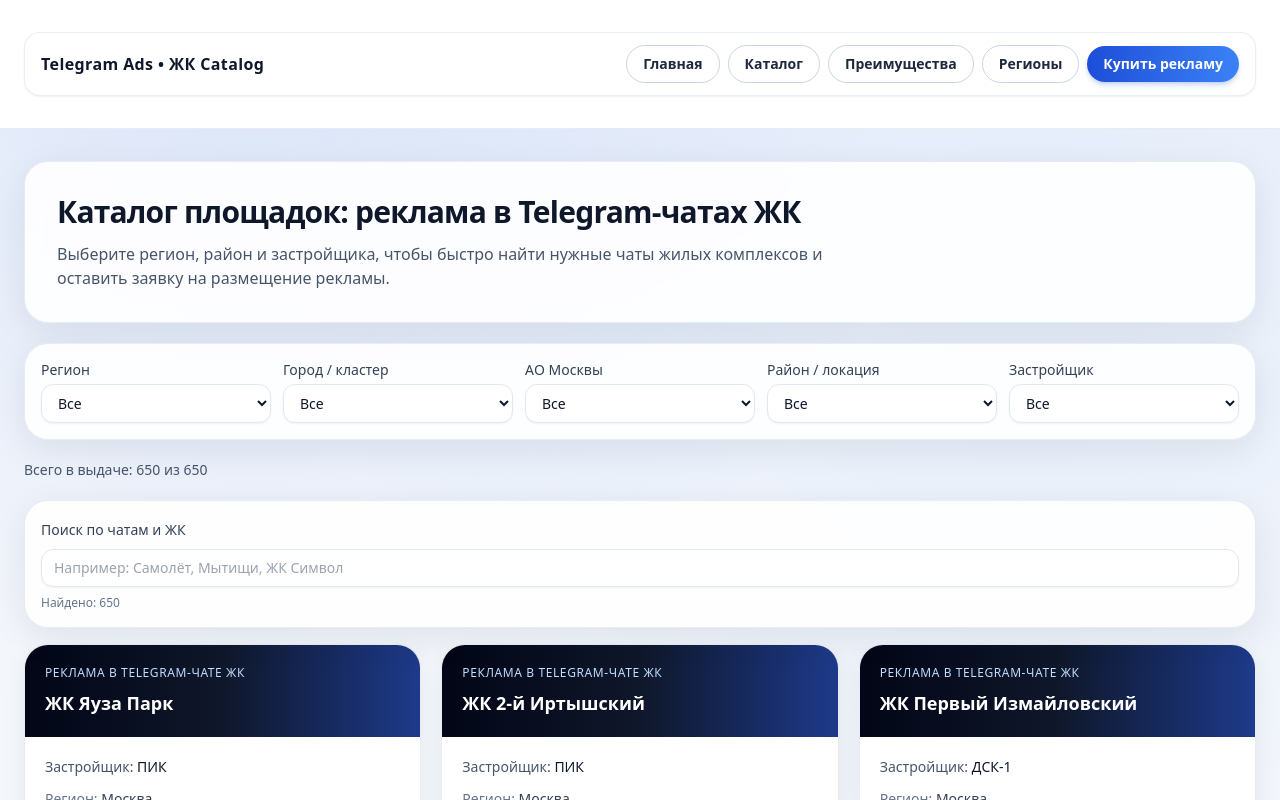
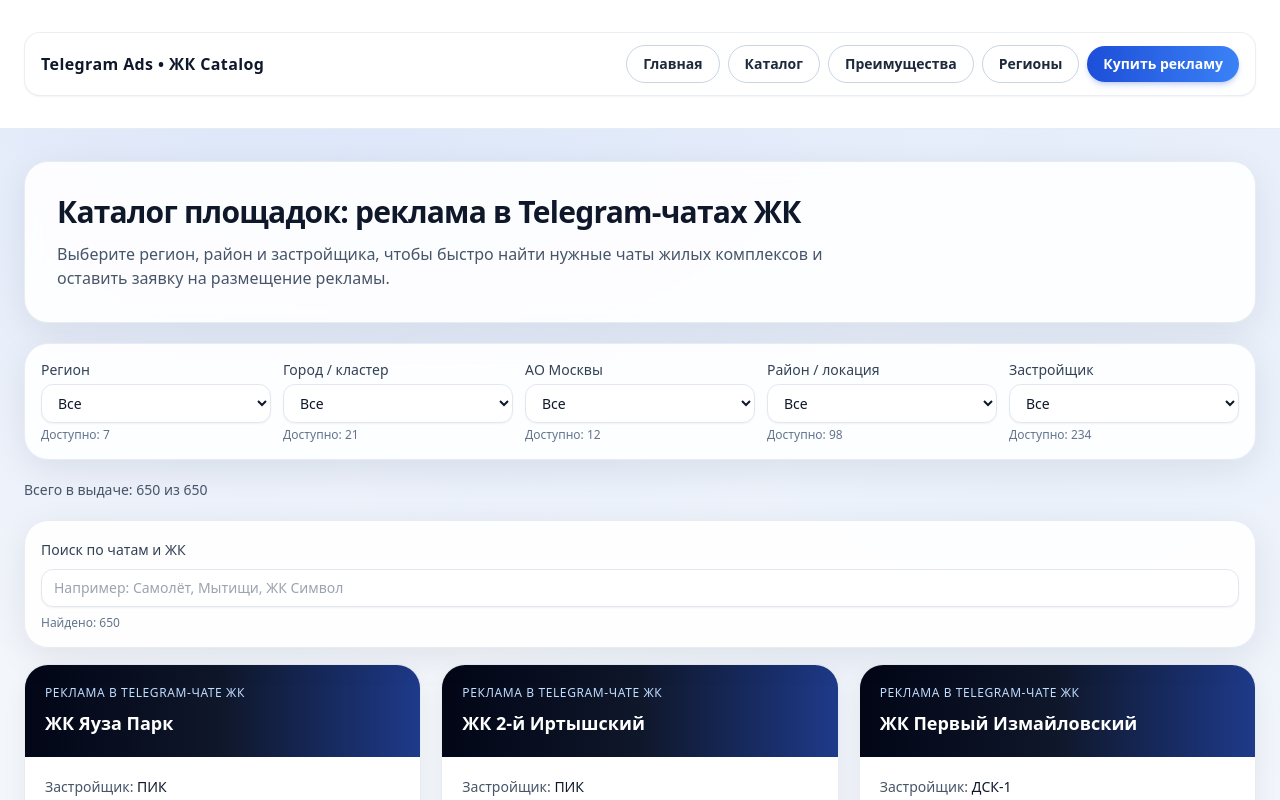
Before and after one commit to ff6d5df3d2cfaa44952bd642aaa40189/igor, a Next.js app: page /catalog in a window 1280 px wide. Shown: the top 800 px of the page. Built offline with nearby package versions, Linux system fonts and the light colour scheme.

Commit message:
feat: make catalog filters dependent on current selections

```diff
--- a/app/catalog/page.tsx
+++ b/app/catalog/page.tsx
@@ -20,6 +20,8 @@ export default async function CatalogPage({ searchParams }: { searchParams: Prom
   const params = await searchParams;
   const options = getFilterOptions();
 
+  const allItems = getCatalog();
+
   const filtered = filterCatalog({
     region: params.region,
     cityCluster: params.city,
@@ -39,6 +41,7 @@ export default async function CatalogPage({ searchParams }: { searchParams: Prom
       </section>
 
       <CatalogFilters
+        items={allItems}
         options={{
           regions: options.regions,
           cityClusters: options.cityClusters,
@@ -47,7 +50,7 @@ export default async function CatalogPage({ searchParams }: { searchParams: Prom
           developers: options.developers,
         }}
       />
-      <p className="text-sm text-slate-600">Всего в выдаче: {filtered.length} из {getCatalog().length}</p>
+      <p className="text-sm text-slate-600">Всего в выдаче: {filtered.length} из {allItems.length}</p>
       <CatalogGrid items={filtered} searchable />
     </main>
   );
--- a/components/CatalogFilters.tsx
+++ b/components/CatalogFilters.tsx
@@ -1,6 +1,9 @@
 'use client';
 
+import { useMemo } from 'react';
 import { usePathname, useRouter, useSearchParams } from 'next/navigation';
+import { CatalogItem } from '@/lib/types';
+import { slugify } from '@/lib/catalog';
 
 type Option = { label: string; value: string };
 
@@ -12,19 +15,73 @@ type OptionGroups = {
   developers: Option[];
 };
 
-export function CatalogFilters({ options }: { options: OptionGroups }) {
+type ParamKey = 'region' | 'city' | 'ao' | 'district' | 'developer';
+
+const ALL_KEYS: ParamKey[] = ['region', 'city', 'ao', 'district', 'developer'];
+
+const getItemValueByParam = (item: CatalogItem, key: ParamKey): string => {
+  if (key === 'region') return item.slugRegion;
+  if (key === 'city') return item.slugCityCluster;
+  if (key === 'ao') return slugify(item.moscowArea);
+  if (key === 'district') return item.slugDistrict;
+  return slugify(item.developer);
+};
+
+export function CatalogFilters({ options, items }: { options: OptionGroups; items: CatalogItem[] }) {
   const params = useSearchParams();
   const router = useRouter();
   const pathname = usePathname();
+
+  const selected = {
+    region: params.get('region') ?? '',
+    city: params.get('city') ?? '',
+    ao: params.get('ao') ?? '',
+    district: params.get('district') ?? '',
+    developer: params.get('developer') ?? '',
+  };
+
+  const availableByParam = useMemo(() => {
+    const computeAvailable = (target: ParamKey) => {
+      const activeWithoutTarget = ALL_KEYS.filter((key) => key !== target).filter((key) => selected[key]);
+
+      const filteredItems = items.filter((item) =>
+        activeWithoutTarget.every((key) => getItemValueByParam(item, key) === selected[key]),
+      );
+
+      return new Set(filteredItems.map((item) => getItemValueByParam(item, target)).filter(Boolean));
+    };
+
+    return {
+      region: computeAvailable('region'),
+      city: computeAvailable('city'),
+      ao: computeAvailable('ao'),
+      district: computeAvailable('district'),
+      developer: computeAvailable('developer'),
+    };
+  }, [items, selected.ao, selected.city, selected.developer, selected.district, selected.region]);
 
   const setParam = (key: string, value: string) => {
     const next = new URLSearchParams(params.toString());
     if (value) next.set(key, value);
     else next.delete(key);
+
+    // Автоочистка конфликтующих выбранных параметров
+    ALL_KEYS.forEach((paramKey) => {
+      const activeValue = next.get(paramKey);
+      if (!activeValue) return;
+
+      const isAvailable = availableByParam[paramKey].has(activeValue);
+      if (!isAvailable) next.delete(paramKey);
+    });
+
     router.push(`${pathname}?${next.toString()}`);
   };
 
-  const renderSelect = (label: string, param: string, values: Option[]) => (
+  const renderSelect = (label: string, param: ParamKey, values: Option[]) => {
+    const availableValues = availableByParam[param];
+    const prepared = values.filter((value) => availableValues.has(value.value));
+
+    return (
       <label className="flex flex-col gap-1 text-sm">
         <span className="font-medium text-slate-700">{label}</span>
         <select
@@ -33,14 +90,16 @@ export function CatalogFilters({ options }: { options: OptionGroups }) {
           onChange={(event) => setParam(param, event.target.value)}
         >
           <option value="">Все</option>
-        {values.map((value) => (
+          {prepared.map((value) => (
             <option key={value.value} value={value.value}>
               {value.label}
             </option>
           ))}
         </select>
+        <span className="text-xs text-slate-500">Доступно: {prepared.length}</span>
       </label>
     );
+  };
 
   return (
     <section className="glass-card grid gap-3 p-4 md:grid-cols-3 lg:grid-cols-5">
```
Lines whose indentation alone changed are shown as unchanged.
